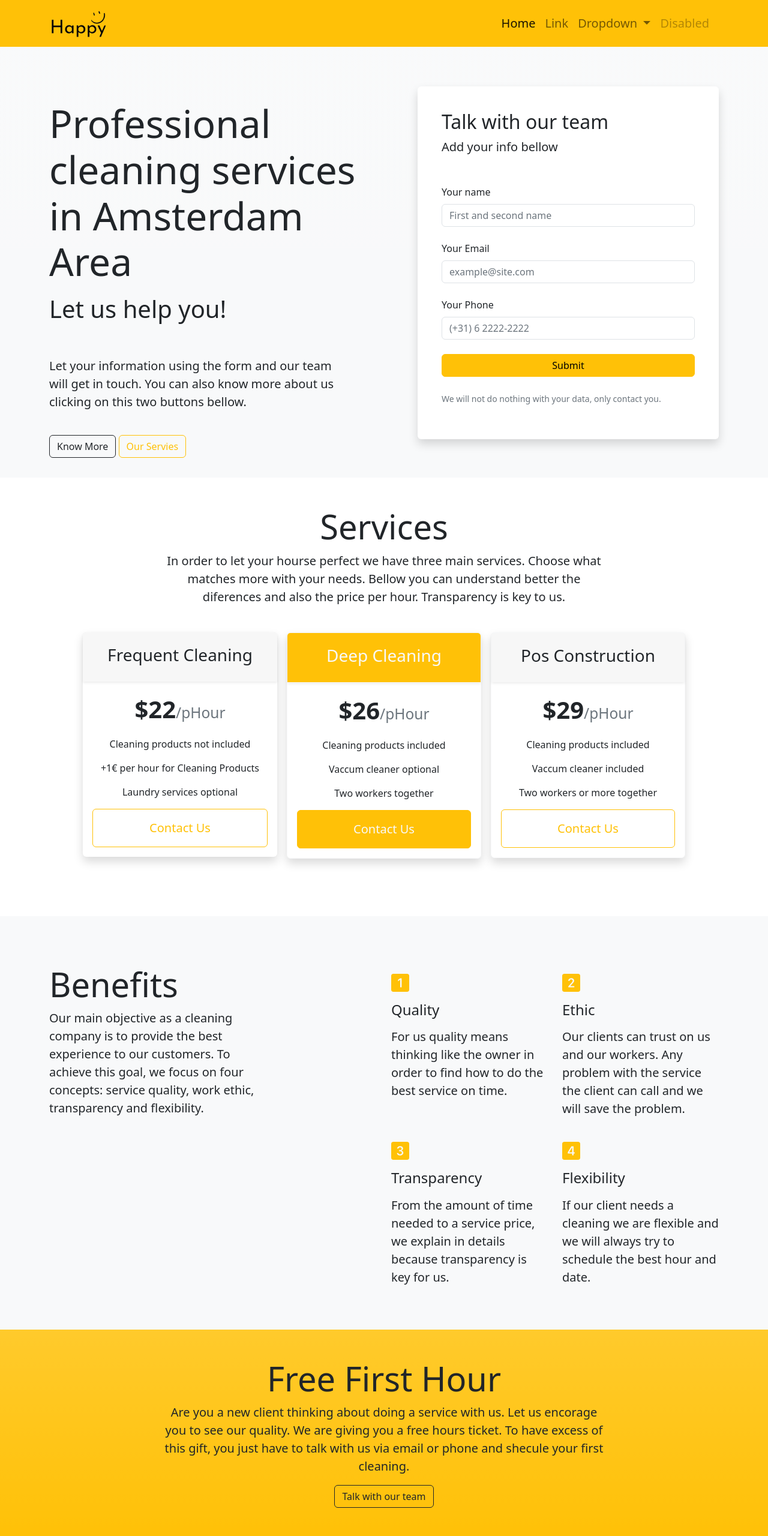
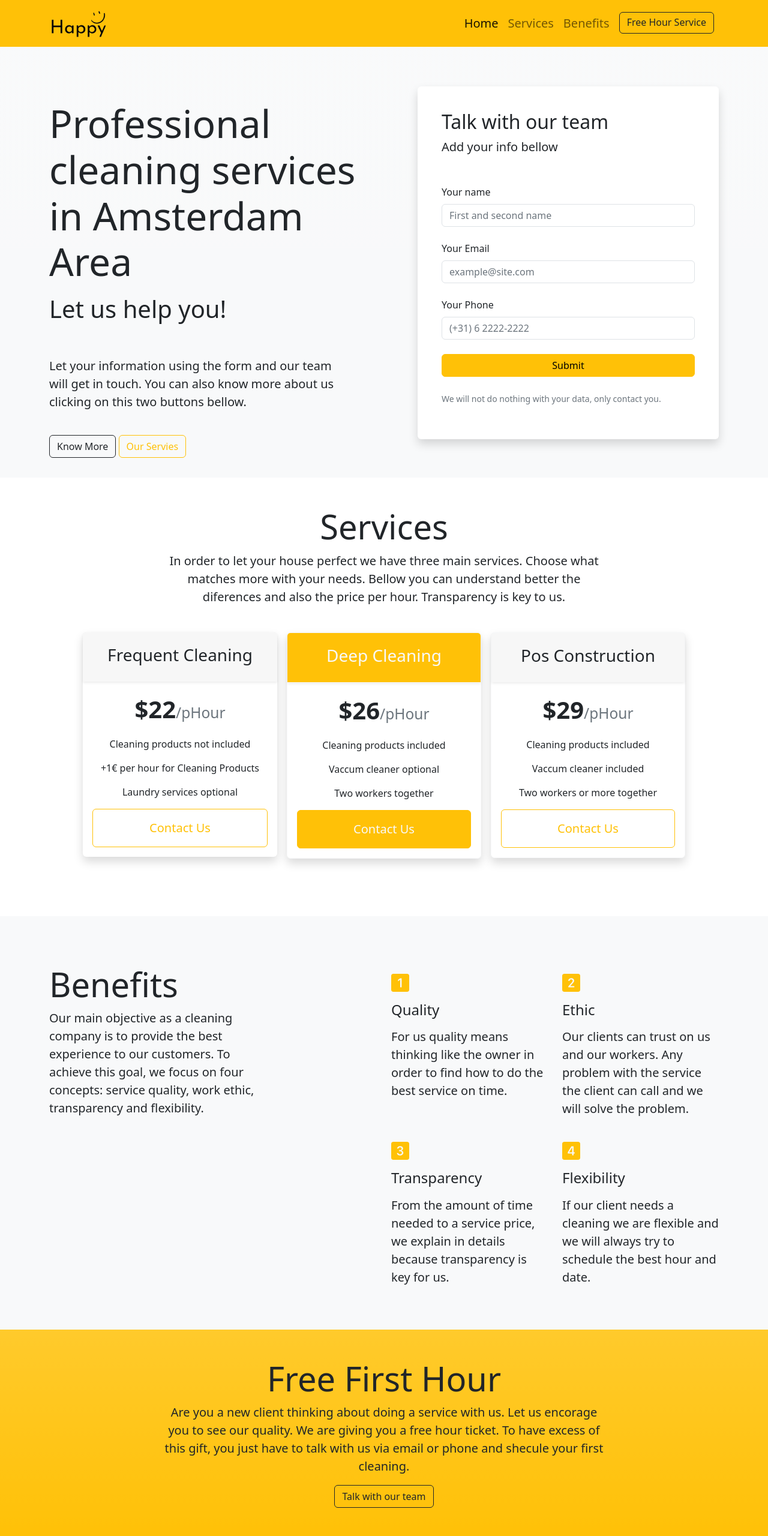
Before and after one commit to obrianmoreira/HappyApp, a website built with Parcel: page src/index.html in a window 1280 px wide. Shown: the top 2560 px of the page at 60% size. Built offline with nearby package versions, Linux system fonts and the light colour scheme.

Commit message:
New Version

```diff
--- a/src/assets/js/main.js
+++ b/src/assets/js/main.js
@@ -0,0 +1,7 @@
+import "bootstrap"
+
+window.bootstrap = require('bootstrap/dist/js/bootstrap.bundle.js');
+
+
+const collapseElementList = document.querySelectorAll('.collapse')
+const collapseList = [...collapseElementList].map(collapseEl => new bootstrap.Collapse(collapseEl))
--- a/src/index.html
+++ b/src/index.html
@@ -16,30 +16,22 @@
     <nav class="navbar fixed-top navbar-expand-lg navbar-light bg-warning">
         <div class="container">
             <img src="assets/img/logohappyblack.png" alt="" width="100">
-            <button class="navbar-toggler" type="button" data-bs-toggle="collapse" data-bs-target="#navbarSupportedContent" aria-controls="navbarSupportedContent" aria-expanded="false" aria-label="Toggle navigation">
+            <button class="navbar-toggler" type="button" data-bs-toggle="collapse" data-bs-target="#navbar" aria-controls="navbar" aria-expanded="false" aria-label="Toggle navigation">
             <span class="navbar-toggler-icon"></span>
             </button>
-            <div class="collapse navbar-collapse" id="navbarSupportedContent">
+            <div class="collapse navbar-collapse" id="navbar">
                 <ul class="navbar-nav p-2 ms-auto mb-lg-0 fs-5">
                     <li class="nav-item">
                         <a class="nav-link active" aria-current="page" href="#">Home</a>
                     </li>
                     <li class="nav-item">
-                        <a class="nav-link" href="#">Link</a>
-                    </li>
-                    <li class="nav-item dropdown">
-                        <a class="nav-link dropdown-toggle" href="#" id="navbarDropdown" role="button" data-bs-toggle="dropdown" aria-expanded="false">
-                            Dropdown
-                        </a>
-                        <ul class="dropdown-menu" aria-labelledby="navbarDropdown">
-                            <li><a class="dropdown-item" href="#">Action</a></li>
-                            <li><a class="dropdown-item" href="#">Another action</a></li>
-                            <li><hr class="dropdown-divider"></li>
-                            <li><a class="dropdown-item" href="#">Something else here</a></li>
-                        </ul>
+                        <a class="nav-link" href="#service">Services</a>
                     </li>
                     <li class="nav-item">
-                        <a class="nav-link disabled" href="#" tabindex="-1" aria-disabled="true">Disabled</a>
+                        <a class="nav-link" href="#benefits">Benefits</a>
+                    </li>
+                    <li class="nav-item">
+                        <a href="#freeHour" class="btn btn-outline-dark ms-2 pt-1 mt-1">Free Hour Service</a>
                     </li>
                 </ul>
             </div>
@@ -48,7 +40,7 @@
 
     <!-- SECTION 1 = CTA + FORM -->
 
-    <div class="container-fluid bg-light bg-gradient">
+    <div class="container-fluid bg-light bg-gradient" id="#home">
         <div class="container">
             <div class="row pt-8 pt-lg-9 pb-3 pb-lg-3">
                 <div class="col-12 col-lg-6 pt-lg-5">
@@ -95,12 +87,12 @@
 
     <!-- SECTION 2 = SERVICES -->
 
-    <div class="container-fluid">
+    <div class="container-fluid" id="service">
         <div class="container pt-5 pt-lg-0">
 
             <div class="pb-4 pb-lg-4 py-lg-5 text-start text-center">
                 <h1 class="display-4 mb-3 mb-lg-2">Services</h1>
-                <p class="lead px-lg-11">In order to let your hourse perfect we have three main services.
+                <p class="lead px-lg-11">In order to let your house perfect we have three main services.
                 Choose what matches more with your needs. Bellow you can understand better the diferences
                 and also the price per hour. Transparency is key to us.</p>
             </div>
@@ -165,7 +157,7 @@
     </div>
 
     <!-- SECTION 3 = Benefits -->
-    <div class="container-fluid bg-light">
+    <div class="container-fluid bg-light" id="benefits">
         <div class="container">
 
             <div class="row py-5 pt-lg-8 pb-4 pb-md-6">
@@ -193,7 +185,7 @@
                             <path d="M2 0a2 2 0 0 0-2 2v12a2 2 0 0 0 2 2h12a2 2 0 0 0 2-2V2a2 2 0 0 0-2-2H2Zm4.646 6.24v.07H5.375v-.064c0-1.213.879-2.402 2.637-2.402 1.582 0 2.613.949 2.613 2.215 0 1.002-.6 1.667-1.287 2.43l-.096.107-1.974 2.22v.077h3.498V12H5.422v-.832l2.97-3.293c.434-.475.903-1.008.903-1.705 0-.744-.557-1.236-1.313-1.236-.843 0-1.336.615-1.336 1.306Z"/>
                             </svg>
                             <p class="display-6 fs-4 pt-4 pt-lg-3"><strong>Ethic</strong></p>
-                            <p class="lead fs-5">Our clients can trust on us and our workers. Any problem with the service the client can call and we will save the problem.</p>
+                            <p class="lead fs-5">Our clients can trust on us and our workers. Any problem with the service the client can call and we will solve the problem.</p>
                         </div>
                     </div>
                     <div class="row pt-4 pt-md-4">
@@ -244,7 +236,7 @@
                 <div class="pb-6 py-lg-5 text-start text-center">
                     <h1 class="display-4 mb-3 mb-lg-2">Free First Hour</h1>
                     <p class="lead px-lg-11">Are you a new client thinking about doing a service
-                        with us. Let us encorage you to see our quality. We are giving you a free hours
+                        with us. Let us encorage you to see our quality. We are giving you a free hour
                         ticket. To have excess of this gift, you just have to talk with us via email or phone
                         and shecule your first cleaning.</p>
                     <button class="btn btn btn-outline-dark">Talk with our team</button>
@@ -255,7 +247,7 @@
 
     <!--FOOTER -->
 
-    <div class="container-fluid bg-warning">
+    <div class="container-fluid bg-warning" id="freeHour">
         <div class="container border-top border-dark">
             <div class="row py-5 pt-lg-8 pb-4 pb-md-6">
                 <div class="col-8 col-md-3">
```
Also changed, not shown: dist/index.html, 2 other files.
